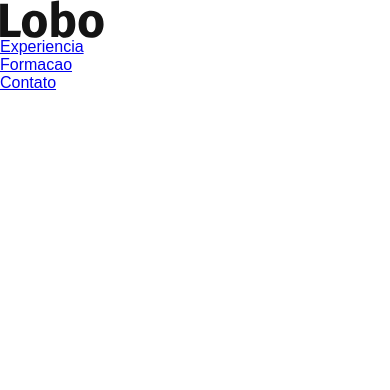
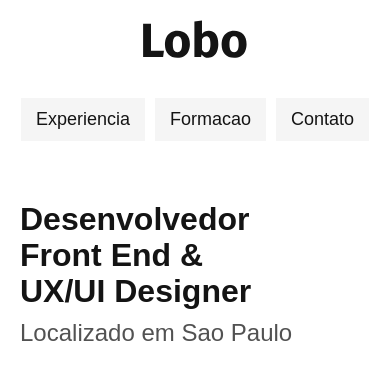
Before and after one commit to FelJohnny/FelJohnny.github.io, a plain HTML site: page index.html in a window 390 px wide. Drawn offline with Linux system fonts and the light colour scheme.

Commit message:
aplicando header e main ja responsivos

```diff
--- a/css/header.css
+++ b/css/header.css
@@ -0,0 +1,38 @@
+.header{
+    max-width: 1200px;
+    padding: 40px 20px;
+    margin: 0 auto;
+    display: flex;
+    justify-content: space-between;
+    align-items: center;
+}
+
+.header-menu{
+    display: flex;
+    gap: 10px;
+    flex-wrap: wrap;
+    justify-content: center;
+
+}
+
+.header-menu a{
+    font-size: 1.125rem;
+    line-height: 1.3;
+    padding: 10px 20px;
+    text-decoration: none;
+    color: #141414;
+}
+
+@media (max-width: 600px){
+    .header{
+        flex-direction: column;
+        gap: 40px;
+        padding: 20px;
+
+    }
+    .header a {
+        display: flex;
+        background: #f5f5f5;
+        padding: 10px 15px;
+    }
+}
--- /dev/null
+++ b/css/introducao.css
@@ -0,0 +1,66 @@
+.introducao{
+    max-width: 1200px;
+    padding: 40px 20px;
+    margin: 0 auto;
+    display: grid;
+    grid-template-columns: 1fr 2fr;
+    gap:100px;
+    align-items: center;
+}
+
+.introducao h1{
+    font-size: 4.5rem;
+    line-height: 1.125;
+    margin-bottom: 10px;
+    position: relative;
+}
+
+.introducao h1::before{
+    content: "";
+    display: block;
+    width: 130px;
+    height: 100px;
+    background: url(../img/detalhe.svg);
+    position: absolute;
+    top: -15px;
+    left: -40px;
+    z-index: -1;
+}
+
+.introducao p {
+    font-size: 1.5rem;
+    color: #525252;
+}
+
+@media (max-width: 1000px){
+    .introducao h1{
+        font-size: 3rem;
+    }
+}
+
+@media (max-width:800px){
+    .introducao{
+        grid-template-columns: 1fr 1fr;
+        gap: 40px;
+
+    }
+    .introducao h1{
+        font-size: 2rem;
+    }
+
+    .introducao h1::before {
+        width: 30px;
+        height: 10px;
+        left: 0px;
+    }
+}
+
+@media (max-width:400px) {
+    .introducao{
+        grid-template-columns: 1fr;
+    }
+    .introducao img{
+        display: none;
+
+    }
+}
--- a/css/style.css
+++ b/css/style.css
@@ -1,2 +1,3 @@
 @import './global.css';
 @import './header.css';
+@import './introducao.css'
--- a/index.html
+++ b/index.html
@@ -18,6 +18,13 @@
             </ul><!--header-menu-->
         </nav>
     </header><!--header-->
+    <main class="introducao">
+        <img src="./img/perfil.jpg" alt="Foto Perfil">
+        <div>
+            <h1>Desenvolvedor<br> Front End & <br> UX/UI Designer</h1>
+            <p>Localizado em Sao Paulo</p>
+        </div>
+    </main>
 
 </body>
 </html>
```
